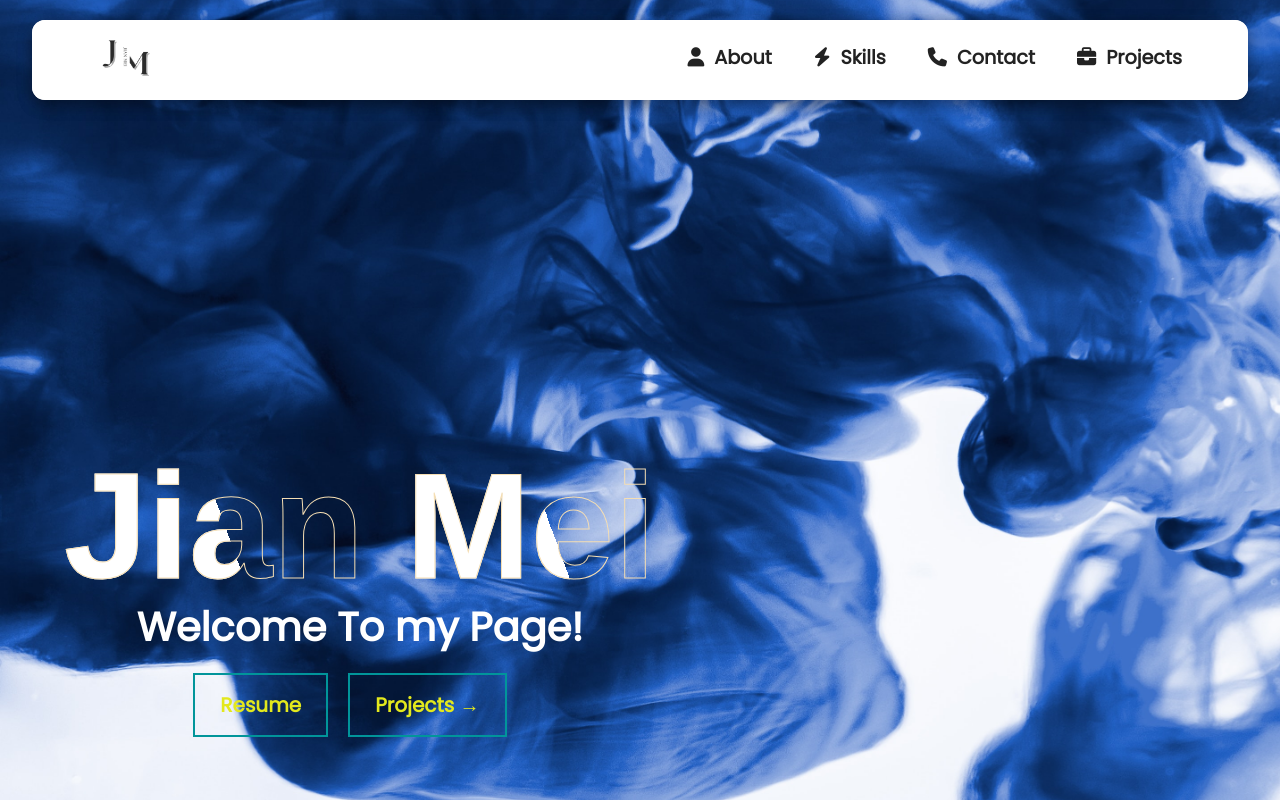
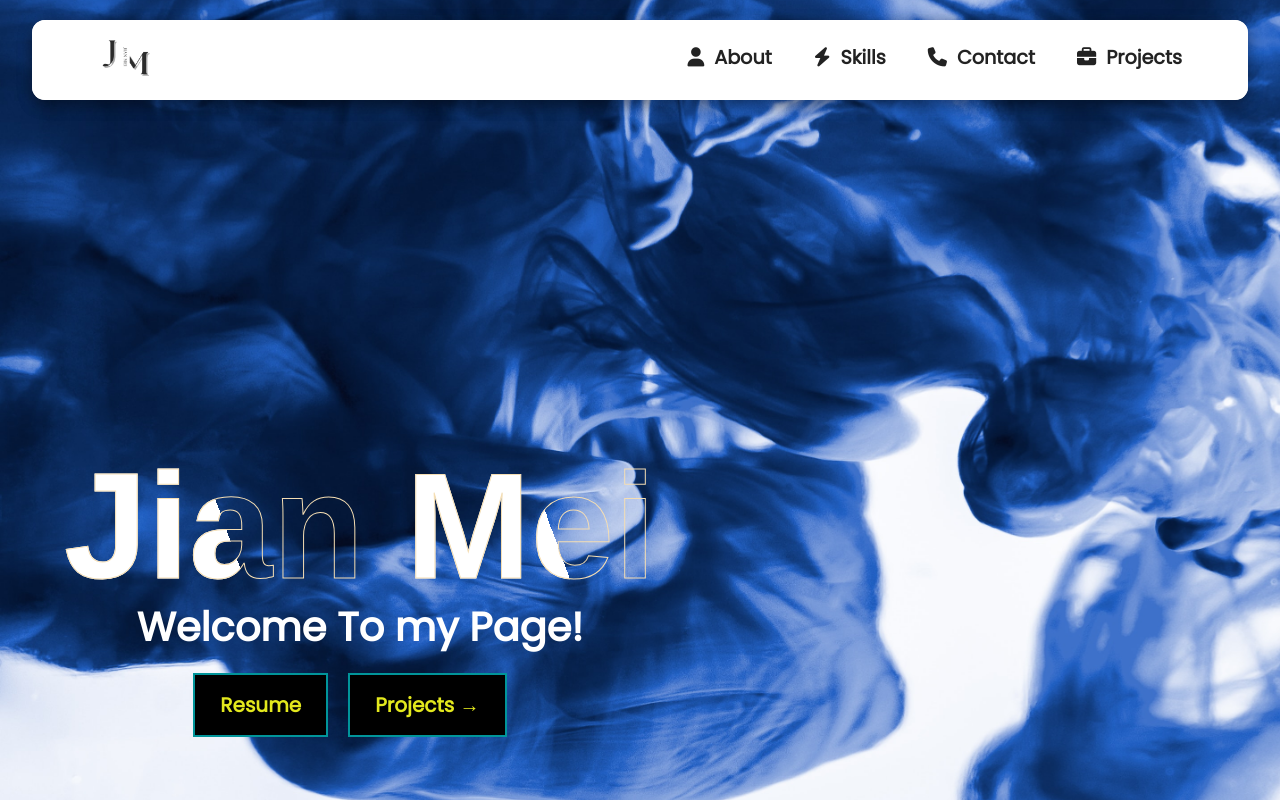
Before and after one commit to Nike159/JiansPortfolio, a React (Create React App) app: page / in a window 1280 px wide. Shown: the top 802 px of the page. Built offline with nearby package versions, Linux system fonts and the light colour scheme.

Commit message:
Resume link
link resume

```diff
--- a/src/Components/Hero.js
+++ b/src/Components/Hero.js
@@ -1,9 +1,5 @@
 import "./HeroStyles.css";
 import {Link} from "react-router-dom";
-
-
-
-
 
 function Hero (props){
     return(
@@ -14,9 +10,9 @@ function Hero (props){
                     <h1>{props.title}</h1>
                     <p>{props.text}</p>
                     <div className="welcome">
-                    <Link className="welcomebtn" to="/">
+                        <a className="welcomebtn" rel="noreferrer" href="https://nike159.github.io/Resume/" target="_blank">
                             <button>Resume</button>
-                    </Link>
+                        </a>
                         <Link className="welcomebtn" to="/Projects">
                             <button>Projects &#x2192;</button>
                         </Link>
--- a/src/Components/HeroStyles.css
+++ b/src/Components/HeroStyles.css
@@ -56,7 +56,7 @@
     font-weight: 600;
     font-size: 20px;
     animation: flow 20s infinite;
-    background-color: transparent;
+    background-color: black;
     text-decoration: none;
     padding: 15px 25px;
     margin-right: 20px;
```
Lines whose indentation alone changed are shown as unchanged.
